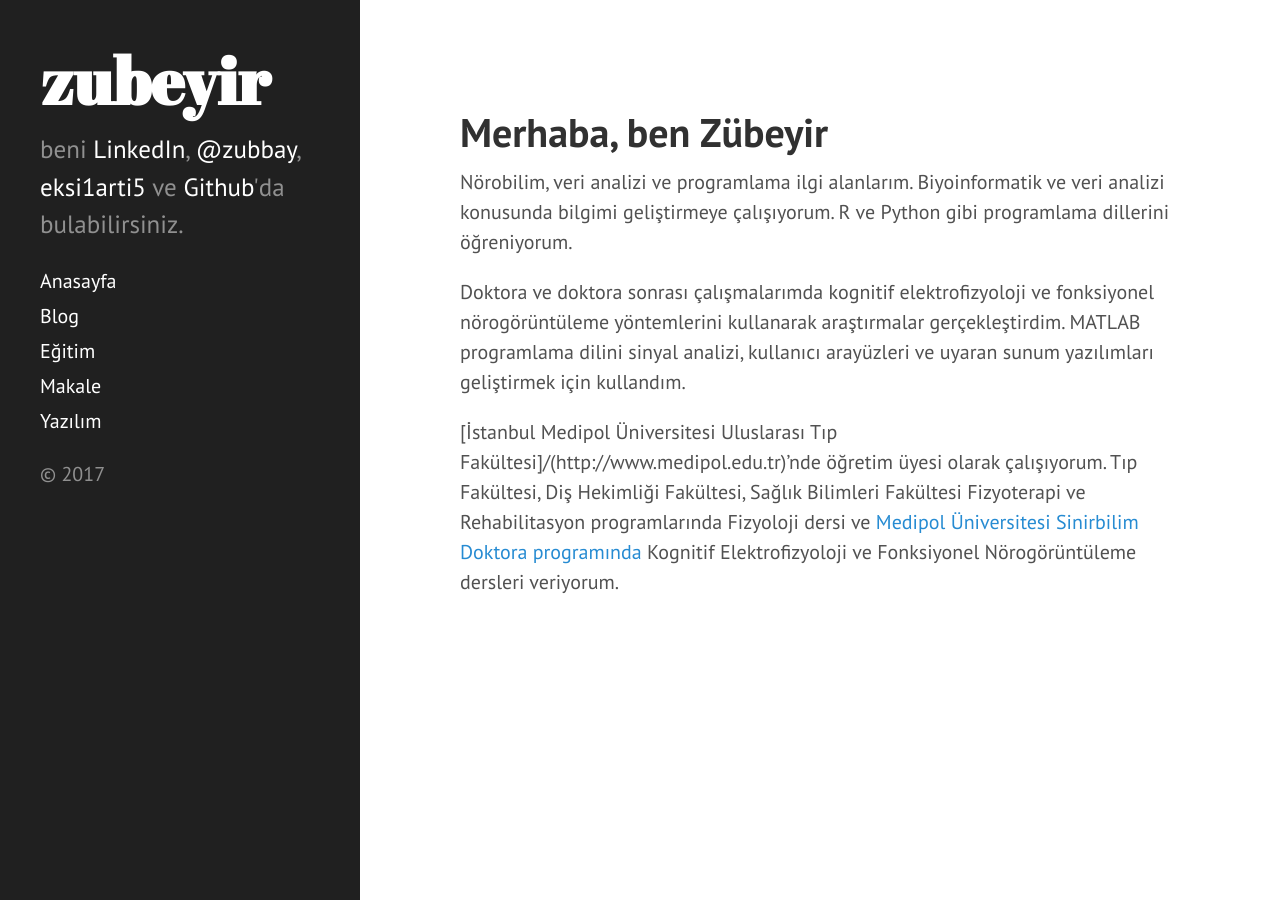
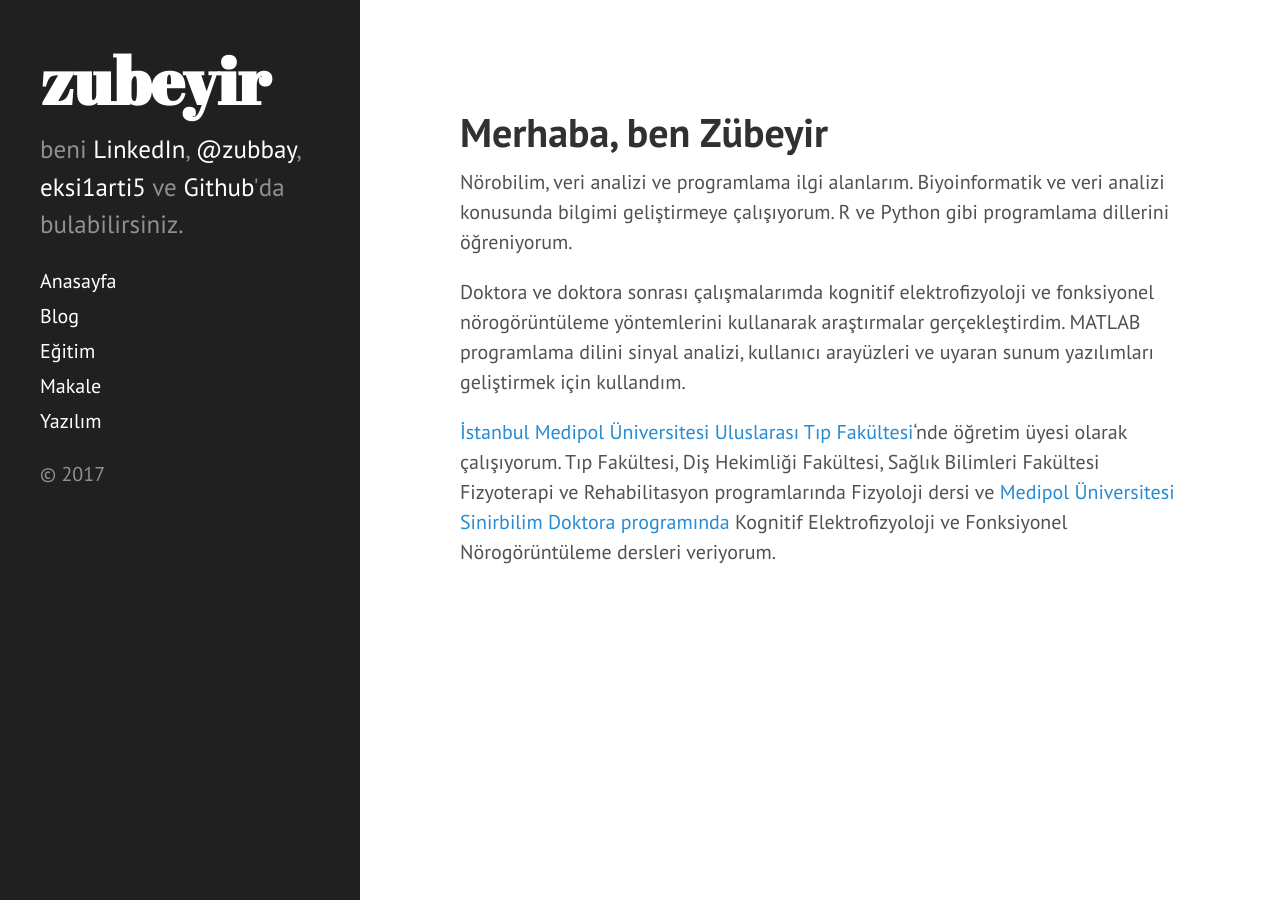
Before and after one commit to zubeyir/zubeyir.github.io, a Jekyll site: the page built from index.md, in a window 1280 px wide. Built offline with Jekyll 4.4.1, drawn with Linux system fonts in a browser that asks for light colours; the list of posts is cut into pages by our own code; some of the changed lines change nothing that is shown.

Commit message:
Update index.md

```diff
--- a/index.md
+++ b/index.md
@@ -8,7 +8,7 @@ Nörobilim, veri analizi ve programlama ilgi alanlarım. Biyoinformatik ve veri
 
 Doktora ve doktora sonrası çalışmalarımda kognitif elektrofizyoloji ve fonksiyonel nörogörüntüleme yöntemlerini kullanarak araştırmalar gerçekleştirdim. MATLAB programlama dilini sinyal analizi, kullanıcı arayüzleri ve uyaran sunum yazılımları geliştirmek için kullandım.
 
-[İstanbul Medipol Üniversitesi Uluslarası Tıp Fakültesi]/(http://www.medipol.edu.tr)'nde öğretim üyesi olarak çalışıyorum. Tıp Fakültesi, Diş Hekimliği Fakültesi, Sağlık Bilimleri Fakültesi Fizyoterapi ve Rehabilitasyon programlarında Fizyoloji dersi ve [Medipol Üniversitesi Sinirbilim Doktora programında](http://www.medipol.edu.tr/Sayfa/1238/Doktora-Programi/Sinirbilim-Doktora-Programi.aspx) Kognitif Elektrofizyoloji ve Fonksiyonel Nörogörüntüleme dersleri veriyorum.
+[İstanbul Medipol Üniversitesi Uluslarası Tıp Fakültesi](http://www.medipol.edu.tr)'nde öğretim üyesi olarak çalışıyorum. Tıp Fakültesi, Diş Hekimliği Fakültesi, Sağlık Bilimleri Fakültesi Fizyoterapi ve Rehabilitasyon programlarında Fizyoloji dersi ve [Medipol Üniversitesi Sinirbilim Doktora programında](http://www.medipol.edu.tr/Sayfa/1238/Doktora-Programi/Sinirbilim-Doktora-Programi.aspx) Kognitif Elektrofizyoloji ve Fonksiyonel Nörogörüntüleme dersleri veriyorum.
 
 <!-- Kısa bir zaman önce Windows 7'den ayrılıp [Debian](https://www.debian.org/) GNU/Linux işletim sistemine geçiş yaptım ve öğrenmek için çaba sarfediyorum. -->
 
```
